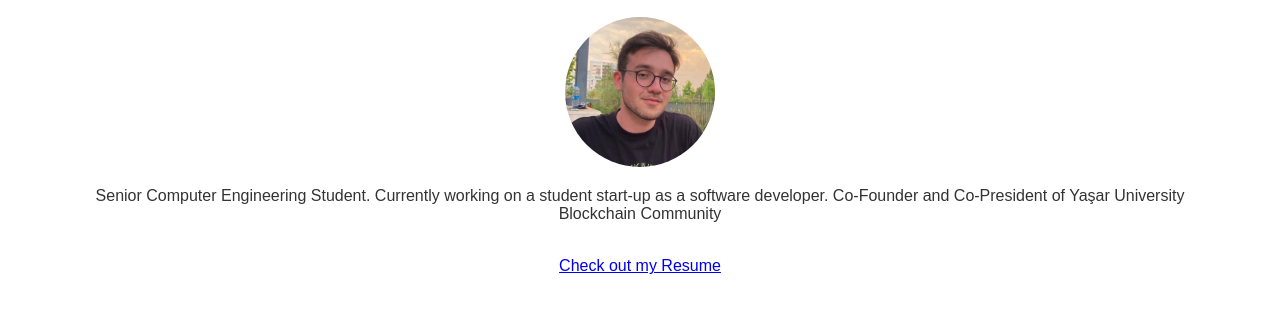
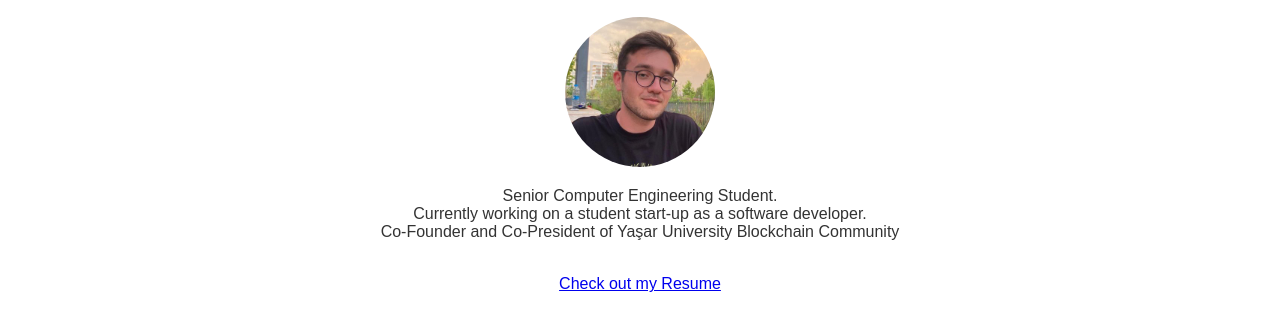
Before and after one commit to adotkaya/adotkaya.github.io, a plain HTML site: page index.html in a window 1280 px wide. Shown: the part 146-476 px from the top of the page. Drawn offline with Linux system fonts and the light colour scheme.

Commit message:
Update index.html

```diff
--- a/index.html
+++ b/index.html
@@ -14,7 +14,7 @@
         <h2>Alkım Kaya</h2>
      <h1>Software Developer</h1>
      <img id="" src="./gXeUMagm_400x400.jpg" alt="">
-     <p>Senior Computer Engineering Student. Currently working on a student start-up as a software developer.
+     <p>Senior Computer Engineering Student. <br> Currently working on a student start-up as a software developer. <br>
      Co-Founder and Co-President of Yaşar University Blockchain Community
      </p>
      <br>
```
